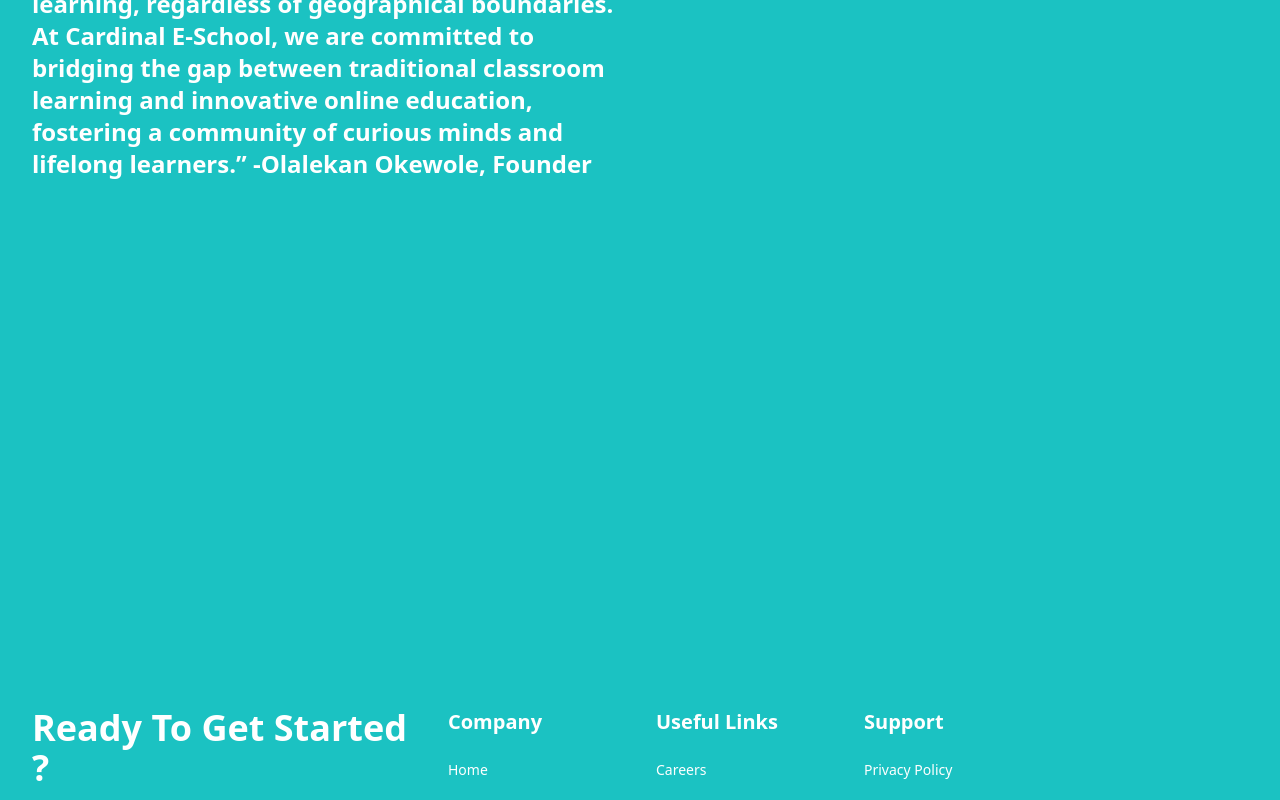
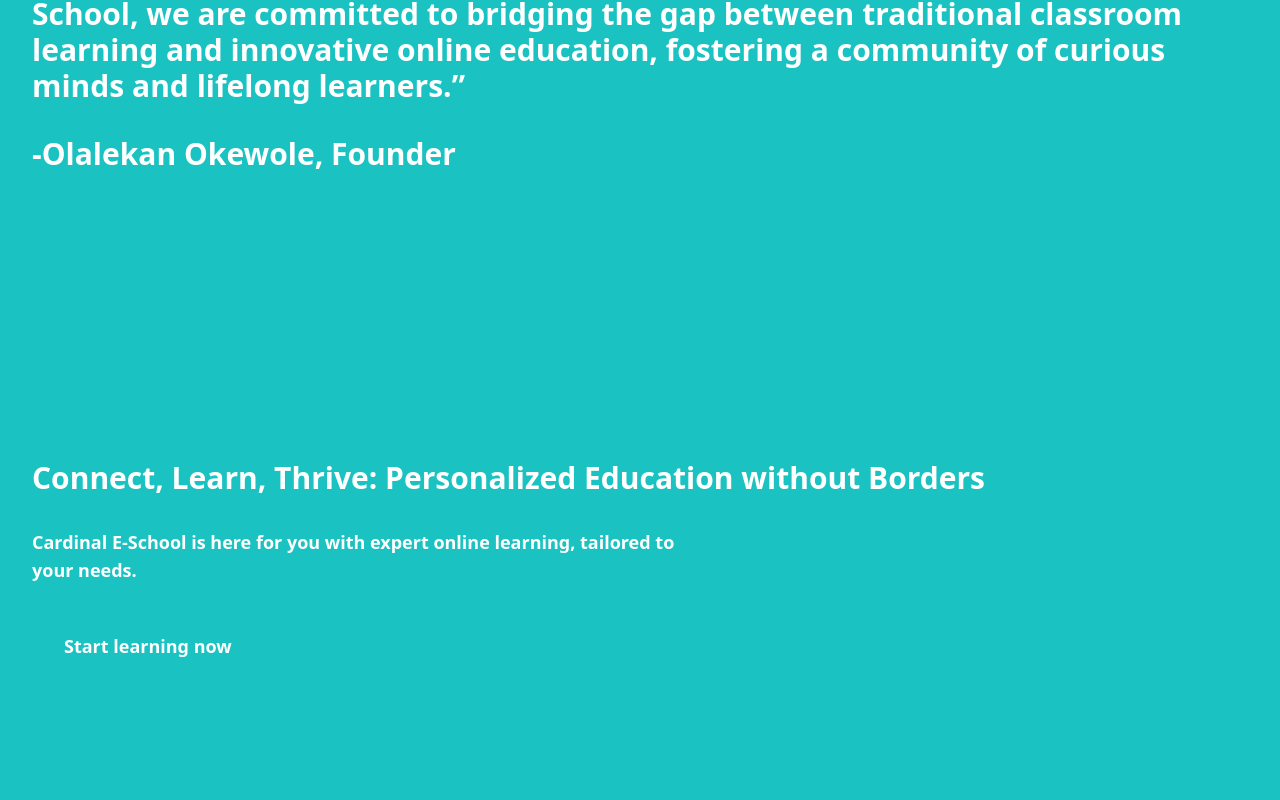
Before and after one commit to priest-2105/cardinal-eschool, a Next.js app: page /about in a window 1280 px wide. Shown: the part 3020-3820 px from the top of the page. Built offline with nearby package versions, Linux system fonts and the light colour scheme.

Commit message:
founder quote

```diff
--- a/app/(public)/about/page.tsx
+++ b/app/(public)/about/page.tsx
@@ -1,6 +1,7 @@
 import FoundersQuote from '@/components/pages/About/FounderQuote';
 import OurJourney from '@/components/pages/About/ourJourney';
 import HeadedSection from '@/components/pages/headedSection';
+import LearningToday from '@/components/pages/learningToday';
 import React from 'react'
 
 function AboutUs() {
@@ -9,6 +10,7 @@
     <OurJourney/>
     <HeadedSection/>
     <FoundersQuote/>
+    <LearningToday/>
     </>
   )
 }
--- a/components/pages/About/FounderQuote/index.tsx
+++ b/components/pages/About/FounderQuote/index.tsx
@@ -2,7 +2,6 @@
 
 
 import Image from "next/image";
-import { CheckCircle2 } from "lucide-react";
 import { motion, useInView } from "framer-motion";
 import { useRef } from "react";
 
@@ -13,12 +12,7 @@
 };
 
 export default function FoundersQuote() {
-  const features = [
-    { name: "Accessibility" },
-    { name: "Flexibility" },
-    { name: "Personalization" },
-    { name: "Community" },
-  ];
+
 
   // Ref for scroll animations
   const sectionRef = useRef(null);
@@ -28,9 +22,9 @@
   return (
     <section
     ref={sectionRef}
-    className="bg-[#1BC2C2] min-h-screen relative overflow-hidden"
+    className="bg-[#1BC2C2] relative overflow-hidden"
   >
-    <div className="max-w-screen-2xl mx-auto px-4 xl:py-36 lg:py-32 md:py-24 items-start sm:py-16 py-16 sm:px-6 lg:px-8">
+    <div className="max-w-screen-2xl mx-auto  px-4 xl:py-36 lg:py-32 md:py-24 items-start sm:py-16 py-16 sm:px-6 lg:px-8">
       <motion.div
         initial="hidden"
         animate={isInView ? "visible" : "hidden"}
@@ -38,17 +32,23 @@
           hidden: { opacity: 0 },
           visible: { opacity: 1, transition: { staggerChildren: 0.3 } },
         }}
-        className="grid lg:grid-cols-2 gap-12 items-center"
+        className="mx-auto items-center"
       >
 
-       <motion.div className="space-y-8" variants={popInAnimation}>
+       <motion.div className="space-y-8  mx-auto" variants={popInAnimation}>
 
           <motion.p
-            className="text-2xl text-white font-semibold max-w-2xl"
+            className="text-3xl text-white  mx-auto font-semibold"
             variants={popInAnimation}
           >
         “Education is the cornerstone of empowerment, and every individual deserves access to quality learning, regardless of geographical boundaries.
         At Cardinal E-School, we are committed to bridging the gap between traditional classroom learning and innovative online education, fostering a community of curious minds and lifelong learners.”
+         </motion.p>
+
+         <motion.p
+            className="text-3xl text-white  font-semibold  max-w-4xl"
+            variants={popInAnimation}
+          >
         -Olalekan Okewole, Founder
          </motion.p>
 
--- a/components/pages/headedSection/index.tsx
+++ b/components/pages/headedSection/index.tsx
@@ -2,7 +2,6 @@
 
 
 import Image from "next/image";
-import { CheckCircle2 } from "lucide-react";
 import { motion, useInView } from "framer-motion";
 import { useRef } from "react";
 
@@ -13,12 +12,6 @@
 };
 
 export default function HeadedSection() {
-  const features = [
-    { name: "Accessibility" },
-    { name: "Flexibility" },
-    { name: "Personalization" },
-    { name: "Community" },
-  ];
 
   // Ref for scroll animations
   const sectionRef = useRef(null);
@@ -28,7 +21,7 @@
   return (
     <section
     ref={sectionRef}
-    className="bg-[#C9F4F4] min-h-screen relative overflow-hidden"
+    className="bg-[#C9F4F4] min-h-screen relative overflow-hidden items-start"
   >
 
     <div className="relative max-w-screen-2xl ms-auto me-auto h-screen overflow-hidden">
@@ -48,7 +41,7 @@
           hidden: { opacity: 0 },
           visible: { opacity: 1, transition: { staggerChildren: 0.3 } },
         }}
-        className="grid lg:grid-cols-2 gap-12 items-center"
+        className="grid lg:grid-cols-2 gap-12 items-start"
       >
         {/* Left Column - Text Content */}
 
--- /dev/null
+++ b/components/pages/learningToday/index.tsx
@@ -0,0 +1,65 @@
+"use client";
+
+
+import Image from "next/image";
+import { CheckCircle2 } from "lucide-react";
+import { motion, useInView } from "framer-motion";
+import { useRef } from "react";
+
+const popInAnimation = {
+  hidden: { opacity: 0, scale: 0.9, y: 50 },
+  visible: { opacity: 1, scale: 1, y: 0, transition: { duration: 0.5 } },
+  exit: { opacity: 0, scale: 0.9, y: 50, transition: { duration: 0.5 } },
+};
+
+export default function LearningToday() {
+
+  // Ref for scroll animations
+  const sectionRef = useRef(null);
+  const isInView = useInView(sectionRef, { once: false, margin: "-100px" });
+
+
+return (
+    <section
+      ref={sectionRef}
+      className="bg-[#DAFAFA] min-h-screen relative overflow-hidden"
+    >
+      <div className="max-w-screen-2xl bg-[#1BC2C2] mx-auto px-4 xl:py-36 lg:py-32 md:py-24 sm:py-16 py-16 sm:px-6 lg:px-8">
+        <motion.div
+          initial="hidden"
+          animate={isInView ? "visible" : "hidden"}
+          variants={{
+            hidden: { opacity: 0 },
+            visible: { opacity: 1, transition: { staggerChildren: 0.3 } },
+          }}
+          className="items-center"
+        >
+          <motion.div className="space-y-8" variants={popInAnimation}>
+            <motion.h3
+              className="text-4xl md:text-2xl lg:text-3xl font-bold text-white leading-tight"
+              variants={popInAnimation}
+            >
+              Connect, Learn, Thrive: Personalized Education without Borders
+            </motion.h3>
+
+            <motion.p
+              className="text-lg text-white font-semibold max-w-2xl"
+              variants={popInAnimation}
+            >
+              Cardinal E-School is here for you with expert online learning,
+              tailored to your needs.
+            </motion.p>
+
+            <motion.button
+              className="bg-[#1BC2C2] text-white px-8 py-4 rounded-full text-lg font-semibold hover:bg-[#19a8a8] transition-colors"
+              variants={popInAnimation}
+            >
+              Start learning now
+            </motion.button>
+          </motion.div>
+        </motion.div>
+      </div>
+    </section>
+  );
+
+};
```
